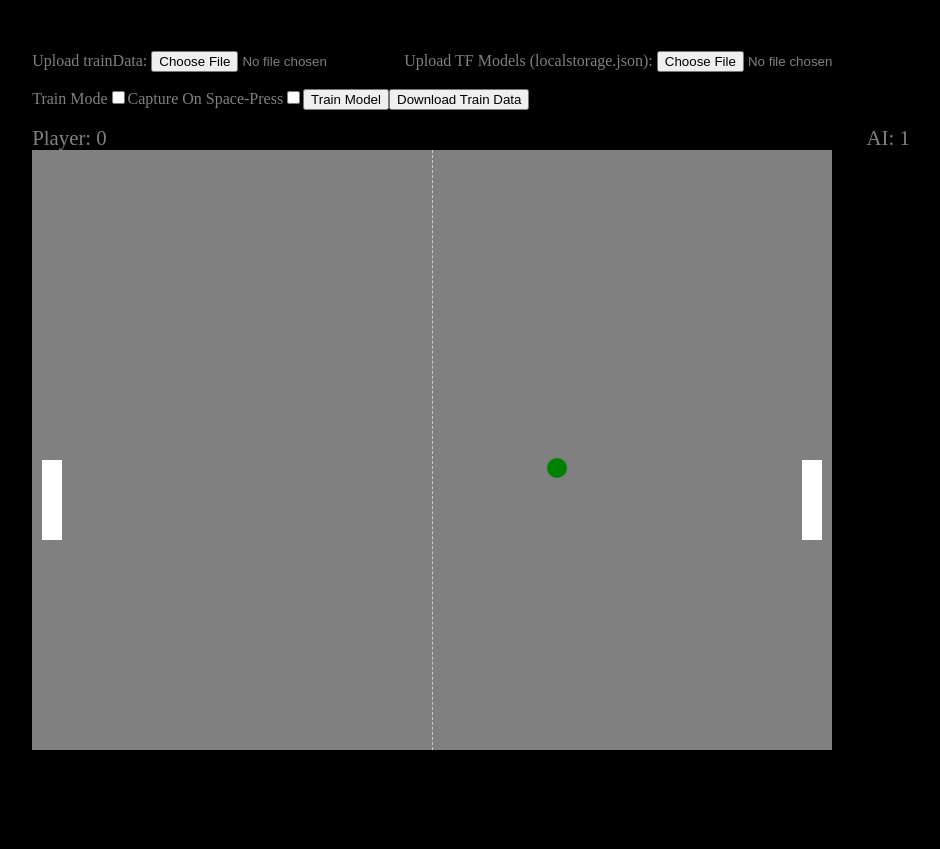
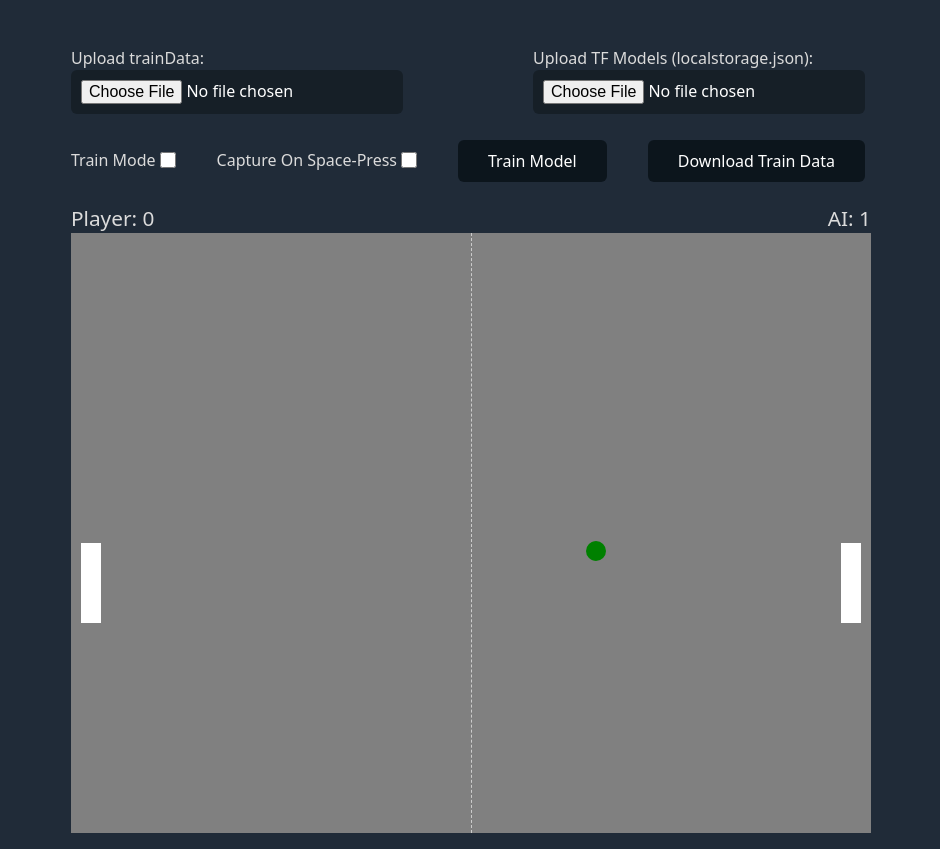
Before and after one commit to embiem/ml-pong, a React app: page / in a window 1280 px wide. Shown: the whole page, without its empty margins (169-1109 px from the left). Before the commit the page ends 800 px from the top, so only its background shows below. Built offline with nearby package versions, Linux system fonts and the light colour scheme.

Commit message:
Improve styling

```diff
--- a/game/Pong.js
+++ b/game/Pong.js
@@ -28,7 +28,7 @@ const PADDLE_START_POS_RIGHT = { x: GAME_WIDTH - 20, y: 350 };
 const BALL_RADIUS = 10;
 const BALL_START_POS = { x: 400, y: 350 };
 
-const PADDLE_SPEED = 0.3;
+const PADDLE_SPEED = 0.28;
 const BALL_START_SPEED = 0.5;
 const BALL_SPEED_GAIN = 0.02;
 export const BALL_MAX_SPEED = 0.8;
@@ -45,6 +45,12 @@ const BALL_Y_CHECK_BOTTOM = GAME_HEIGHT - BALL_RADIUS;
 
 const TRAIN_DATA_TIME_SLICE = 100; // Record new train data entry every 500ms
 const PREDICT_DATA_TIME_SLICE = 50; // Make new prediction every 200ms
+
+const FlexContainer = styled.div`
+  display: flex;
+  justify-content: space-between;
+  align-items: center;
+`;
 
 const StyledContainer = styled.div`
   position: relative;
@@ -346,7 +352,7 @@ export default function Pong() {
 
   return (
     <>
-      <div>
+      <FlexContainer>
         <label htmlFor="train-data">
           Upload trainData:{" "}
           <input
@@ -367,11 +373,11 @@ export default function Pong() {
             onChange={uploadTFModel}
           ></input>
         </label>
-      </div>
+      </FlexContainer>
 
       <div style={{ height: "1rem" }}></div>
 
-      <div>
+      <FlexContainer>
         <label>
           Train Mode
           <input
@@ -385,7 +391,9 @@ export default function Pong() {
           <input
             type="checkbox"
             checked={onlyCaptureOnSpacePress}
-            onChange={() => setOnlyCaptureOnSpacePress(!onlyCaptureOnSpacePress)}
+            onChange={() =>
+              setOnlyCaptureOnSpacePress(!onlyCaptureOnSpacePress)
+            }
           ></input>
         </label>
         <button
@@ -397,7 +405,7 @@ export default function Pong() {
           Train Model
         </button>
         <button onClick={downloadTrainData}>Download Train Data</button>
-      </div>
+      </FlexContainer>
 
       <div style={{ height: "1rem" }}></div>
 
--- a/index.html
+++ b/index.html
@@ -4,18 +4,32 @@
     <meta charset="UTF-8" />
     <meta name="viewport" content="width=device-width, initial-scale=1.0" />
     <meta http-equiv="X-UA-Compatible" content="ie=edge" />
+
     <style>
       html {
-        background-color: black;
         color: grey;
         user-select: none;
       }
       body {
         height: 100vh;
         margin: 0;
+        padding: 0;
         display: flex;
         justify-content: center;
         align-items: center;
+      }
+      #pong {
+        padding: 6em 0 1em 0;
+      }
+    </style>
+    <link
+      rel="stylesheet"
+      href="https://cdn.jsdelivr.net/gh/kognise/water.css@latest/dist/dark.min.css"
+    />
+    <style>
+      body {
+        margin-top: 0;
+        margin-bottom: 0;
       }
     </style>
     <title>ML Pong</title>
```
